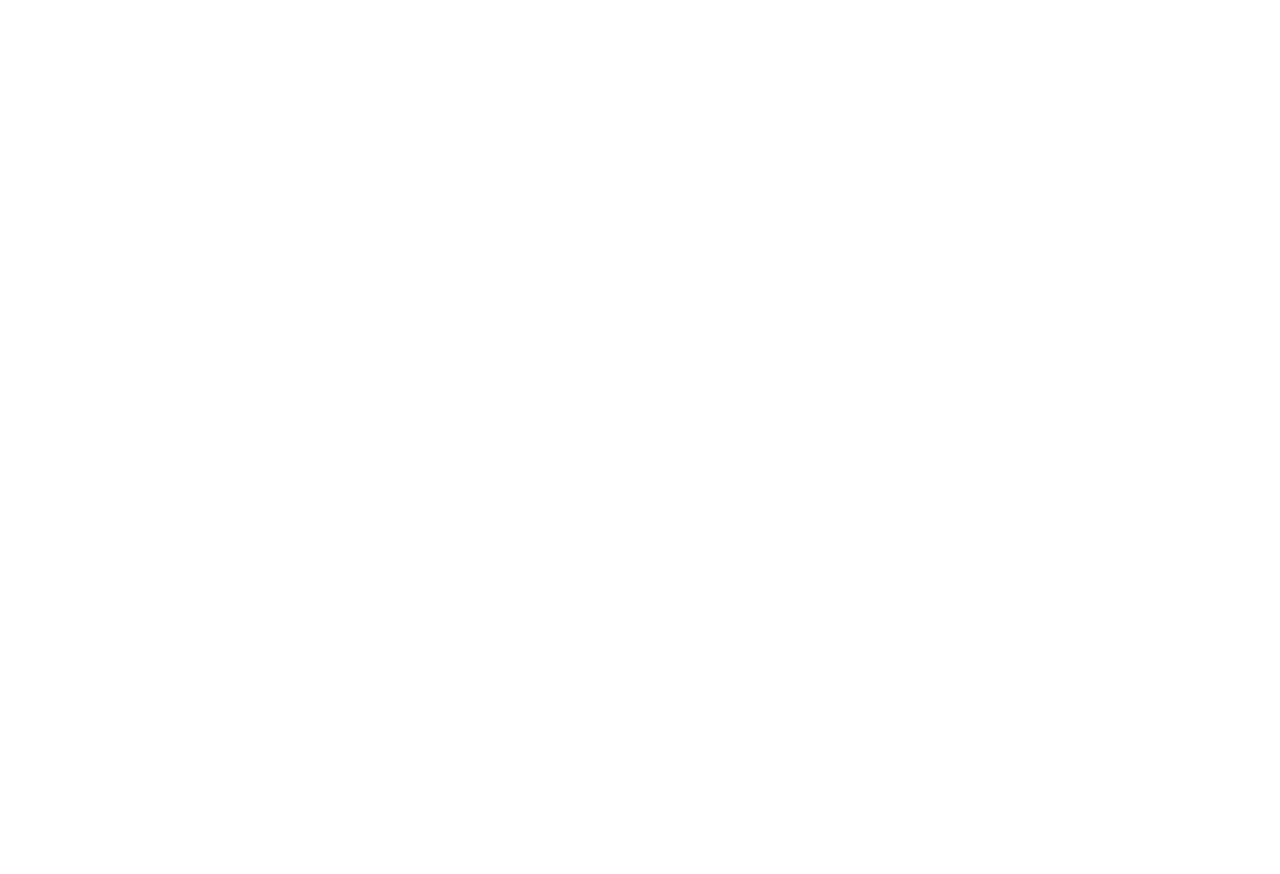
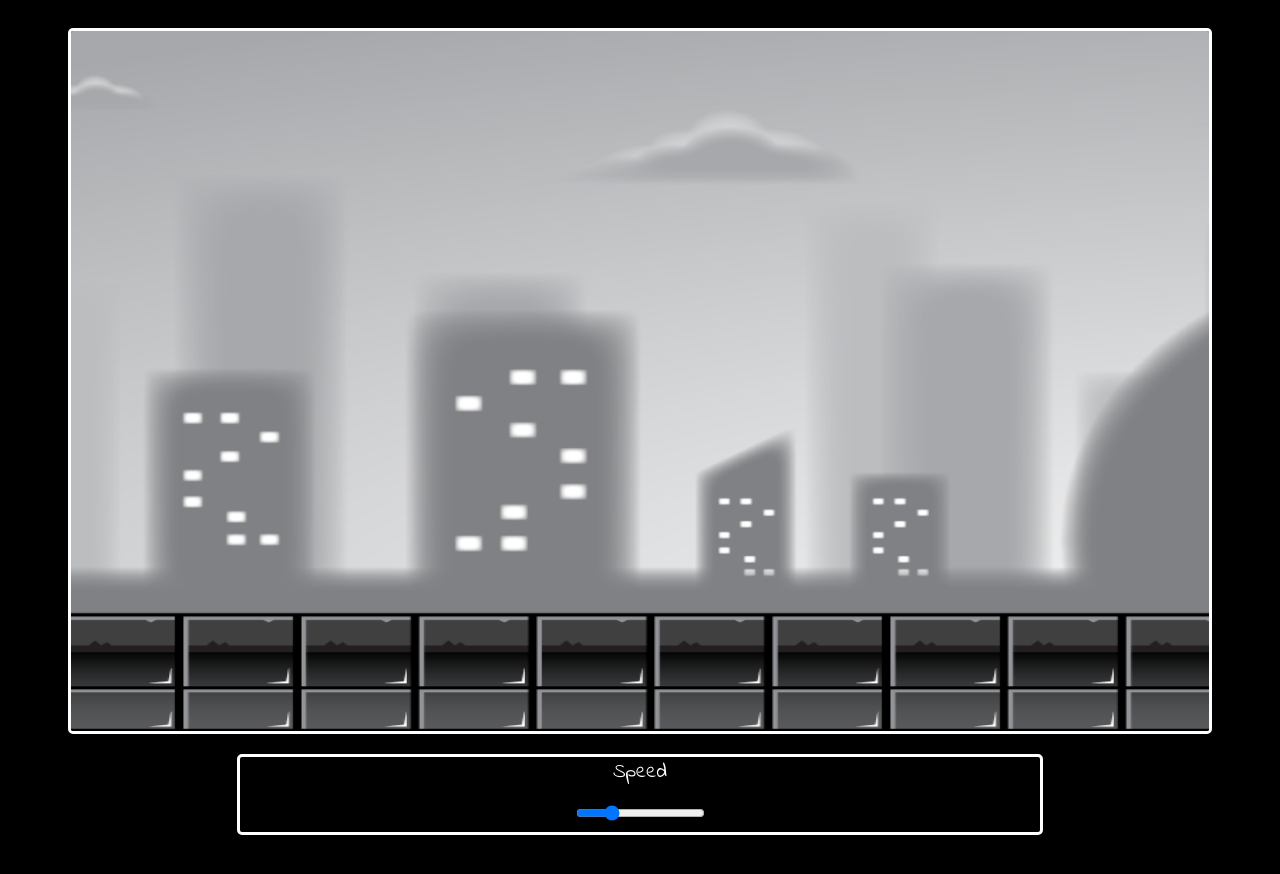
Before and after one commit to marcel-erasmus/web-component-parallax-background, a plain HTML site: page index.html in a window 1280 px wide. Before the commit the page ends 800 px from the top, so only its background shows below. Drawn offline with Linux system fonts and the light colour scheme; animation ran at ten frames a second.

Commit message:
Added content, styling and script.

```diff
--- a/index.html
+++ b/index.html
@@ -5,13 +5,23 @@
         <meta http-equiv="X-UA-Compatible" content="IE=edge">
         <meta name="viewport" content="width=device-width, initial-scale=1.0">
 
-        <title>Web Component: Parallax Background</title>
-
         <link rel="stylesheet" href="styles.css">
 
-        <script src="script.js"></script>
+		<title>Web Component: Parallax Background</title>
     </head>
     <body>
+        <div class="container-canvas">
+            <canvas id="canvas"></canvas>
+        </div>
+        <div class="container-slider">
+            <div style="margin-bottom: 15px;">
+                Speed
+            </div>
+            <div>
+                <input type="range" min="0" max="20" value="0" class="slider" id="slider">
+            </div>
+        </div>
 
+        <script src="script.js"></script>
     </body>
 </html>
--- a/script.js
+++ b/script.js
@@ -0,0 +1,79 @@
+const canvas = document.getElementById('canvas');
+const context = canvas.getContext('2d');
+
+const CANVAS_WIDTH = canvas.width = 800;
+const CANVAS_HEIGHT = canvas.height = 700;
+
+let speed = 5;
+
+const backgroundLayer1 = new Image();
+backgroundLayer1.src = '/assets/layer-1.png';
+
+const backgroundLayer2 = new Image();
+backgroundLayer2.src = '/assets/layer-2.png';
+
+const backgroundLayer3 = new Image();
+backgroundLayer3.src = '/assets/layer-3.png';
+
+const backgroundLayer4 = new Image();
+backgroundLayer4.src = '/assets/layer-4.png';
+
+const backgroundLayer5 = new Image();
+backgroundLayer5.src = '/assets/layer-5.png';
+
+class Layer {
+    constructor(image, speedModifier) {
+        this.x = 0;
+        this.y = 0;
+        this.width = 2400;
+        this.height = 700;
+        this.image = image;
+        this.speedModifier = speedModifier;
+        this.speed = speed * this.speedModifier;
+    }
+
+    update() {
+        this.speed = speed * this.speedModifier;
+
+        if (this.x <= -this.width) {
+            this.x = 0;
+        }
+
+        this.x = this.x - this.speed;
+    }
+
+    draw() {
+        context.drawImage(this.image, this.x, this.y, this.width, this.height);
+        context.drawImage(this.image, this.x + this.width, this.y, this.width, this.height);
+    }
+}
+
+const layer1 = new Layer(backgroundLayer1, 0.2);
+const layer2 = new Layer(backgroundLayer2, 0.4);
+const layer3 = new Layer(backgroundLayer3, 0.6);
+const layer4 = new Layer(backgroundLayer4, 0.8);
+const layer5 = new Layer(backgroundLayer5, 1);
+
+const layers = [layer1, layer2, layer3, layer4, layer5];
+
+function animate() {
+    context.clearRect(0, 0, CANVAS_WIDTH, CANVAS_HEIGHT);
+
+    layers.forEach(layer => {
+        layer.update();
+        layer.draw();
+    })
+
+    requestAnimationFrame(animate);
+}
+
+window.addEventListener('load', () => {
+    const slider = document.getElementById('slider');
+    slider.value = speed;
+
+    slider.addEventListener('change', (e) => {
+        speed = e.target.value;
+    })
+
+    animate();
+})
--- a/styles.css
+++ b/styles.css
@@ -0,0 +1,74 @@
+@import url('https://fonts.googleapis.com/css2?family=Indie+Flower&display=swap');
+
+:root {
+    --max-width: 800px;
+    --max-height: 700px;
+
+    --border: 3px solid #ffffff;
+    --border-radius: 5px;
+}
+
+body {
+    font-family: 'Indie Flower', cursive;
+    font-size: 1.25rem;
+    background: #000000;
+    color: #ffffff;
+}
+
+.container-canvas {
+    display: flex;
+    justify-content: center;
+    align-items: center;
+    padding-top: 20px;
+    padding-bottom: 20px;
+    z-index: 1;
+    width: 100%;
+}
+
+.container-slider {
+    display: flex;
+    flex-direction: column;
+    justify-content: center;
+    align-items: center;
+    margin:auto;
+    z-index: 2;
+    width: 100%;
+    height: 75px;
+    max-width: var(--max-width);
+    border: var(--border);
+    border-radius: var(--border-radius);
+}
+
+canvas {
+    display: flex;
+    justify-content: center;
+    align-items: center;
+    width: var(--max-width);
+    height: var(--max-height);
+    max-height: var(--max-height);
+    border: var(--border);
+    border-radius: var(--border-radius);
+}
+
+@media screen and (max-width: 800px) {
+    canvas {
+        width: 90%;
+        height: 80%;
+    }
+
+    .container-slider {
+        width: 90%;
+        margin-bottom: 100px;
+    }
+}
+
+@media screen and (max-height: 800px) {
+    canvas {
+        width: 90%;
+        height: 80%;
+    }
+
+    .container-slider {
+        margin-bottom: 100px;
+    }
+}
```
Also changed, not shown: assets/layer-1.png (added), assets/layer-2.png (added), assets/layer-3.png (added), assets/layer-4.png (added), assets/layer-5.png (added).
